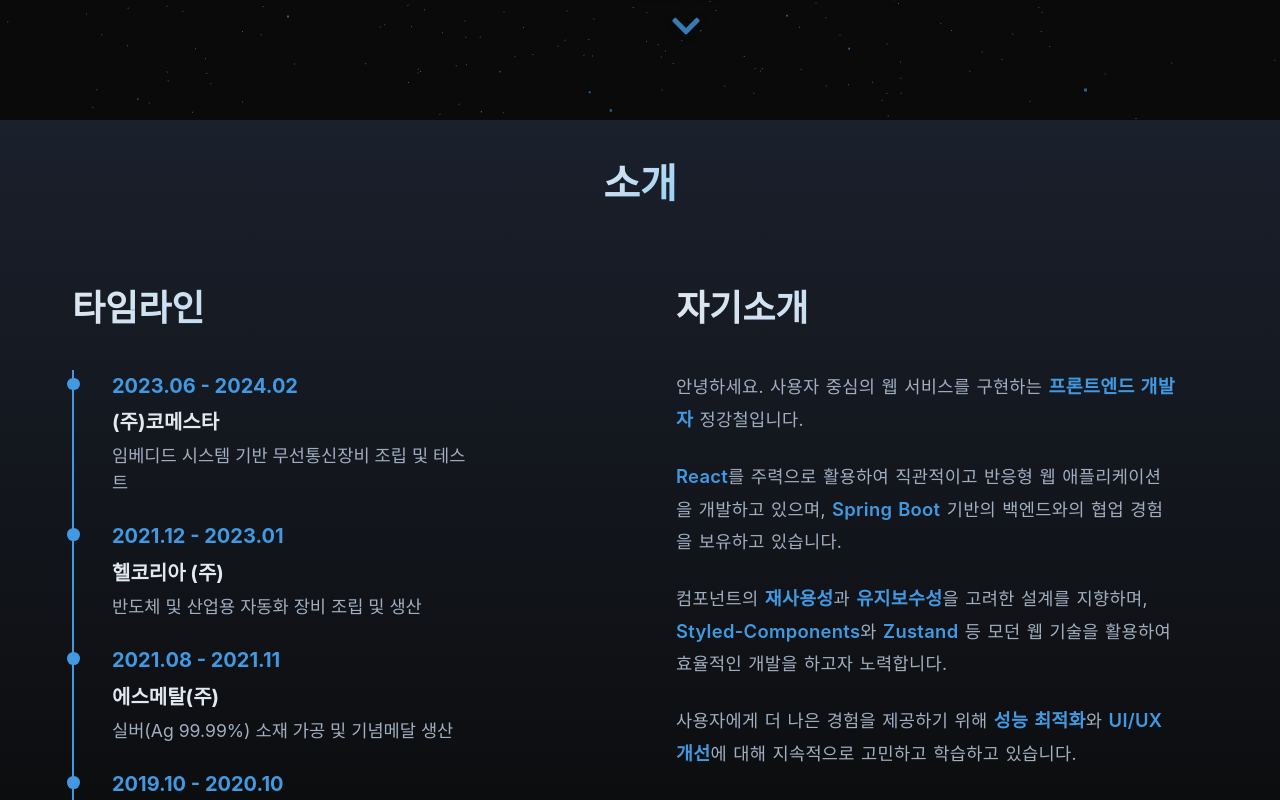
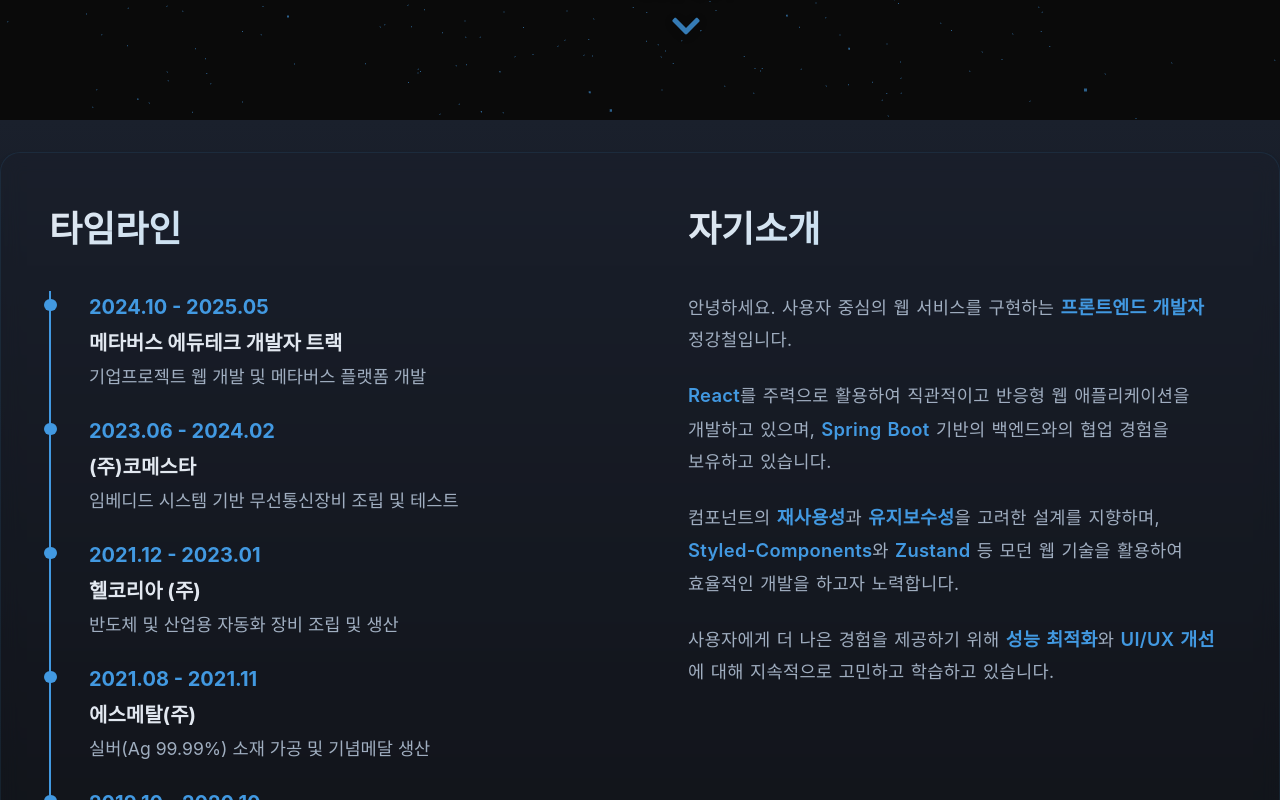
Before and after one commit to joung886/portfolio, a React (Vite) app: page / in a window 1280 px wide. Shown: the part 680-1480 px from the top of the page. Built offline with nearby package versions, Linux system fonts and the light colour scheme.

Commit message:
feat: About 섹션 레이아웃 개선 및 메타버스 트랙 추가

```diff
--- a/src/components/AboutSection.jsx
+++ b/src/components/AboutSection.jsx
@@ -9,7 +9,7 @@ const AboutContainer = styled(SectionContainer)`
   display: flex;
   flex-direction: column;
   align-items: center;
-  justify-content: flex-start;
+  justify-content: center;
   min-height: 80vh;
   position: relative;
 `;
@@ -24,25 +24,37 @@ const SectionTitle = styled(motion.h2)`
 `;
 
 const Content = styled(Container)`
-  max-width: 1400px;
+  max-width: 1600px;
   width: 100%;
   display: flex;
   justify-content: center;
-  align-items: flex-start;
+  align-items: center;
   padding: 0;
+  height: 100%;
 
   @media (max-width: 968px) {
     padding: 0 1rem;
   }
 `;
 
+const ContentBox = styled.div`
+  background: rgba(26, 32, 44, 0.4);
+  backdrop-filter: blur(10px);
+  border: 1px solid rgba(66, 153, 225, 0.1);
+  border-radius: 20px;
+  padding: 3rem;
+  width: 100%;
+  box-shadow: 0 4px 6px rgba(0, 0, 0, 0.1);
+`;
+
 const ContentWrapper = styled.div`
   display: flex;
   width: 100%;
-  max-width: 1200px;
-  gap: 8rem;
-  justify-content: space-between;
-  padding: 0 2rem;
+  max-width: 1400px;
+  gap: 4rem;
+  justify-content: center;
+  align-items: flex-start;
+  margin: 0 auto;
 
   @media (max-width: 968px) {
     flex-direction: column;
@@ -52,11 +64,12 @@ const ContentWrapper = styled.div`
 `;
 
 const LeftSection = styled.div`
-  flex: 0.8;
-  max-width: 400px;
+  flex: 1;
+  max-width: 600px;
   display: flex;
   flex-direction: column;
   align-items: flex-start;
+  padding-top: 0;
 
   @media (max-width: 968px) {
     max-width: 100%;
@@ -65,15 +78,17 @@ const LeftSection = styled.div`
 
 const RightSection = styled.div`
   flex: 1;
-  max-width: 500px;
+  max-width: 800px;
   display: flex;
   flex-direction: column;
   align-items: flex-start;
-  margin-right: 2rem;
+  padding-left: 2rem;
+  padding-top: 0;
 
   @media (max-width: 968px) {
     max-width: 100%;
     margin-right: 0;
+    padding-left: 0;
   }
 `;
 
@@ -144,7 +159,9 @@ const Description = styled(motion.div)`
   line-height: 1.8;
   text-align: left;
   width: 100%;
-  max-width: 800px;
+  max-width: 100%;
+  word-break: keep-all;
+  overflow-wrap: break-word;
 
   p {
     margin-bottom: 1.5rem;
@@ -161,6 +178,7 @@ const Description = styled(motion.div)`
     font-size: 1.15rem;
     font-weight: 600;
     position: relative;
+    display: inline;
 
     &:after {
       content: "";
@@ -221,14 +239,8 @@ const AboutText = styled.p`
 const AboutSection = () => {
   return (
     <AboutContainer id="about">
-      <SectionTitle
-        initial={{ opacity: 0, y: 20 }}
-        animate={{ opacity: 1, y: 0 }}
-        transition={{ duration: 0.5 }}
-      >
-        소개
-      </SectionTitle>
       <Content>
+        <ContentBox>
           <ContentWrapper>
             <LeftSection>
               <Title
@@ -239,6 +251,19 @@ const AboutSection = () => {
                 타임라인
               </Title>
               <Timeline>
+                <TimelineItem
+                  initial={{ opacity: 0, x: -20 }}
+                  animate={{ opacity: 1, x: 0 }}
+                  transition={{ duration: 0.5, delay: 0.2 }}
+                >
+                  <TimelineDate>2024.10 - 2025.05</TimelineDate>
+                  <TimelineCompany>
+                    메타버스 에듀테크 개발자 트랙
+                  </TimelineCompany>
+                  <TimelineDescription>
+                    기업프로젝트 웹 개발 및 메타버스 플랫폼 개발
+                  </TimelineDescription>
+                </TimelineItem>
                 <TimelineItem
                   initial={{ opacity: 0, x: -20 }}
                   animate={{ opacity: 1, x: 0 }}
@@ -303,15 +328,16 @@ const AboutSection = () => {
                   <strong>프론트엔드 개발자</strong> 정강철입니다.
                 </p>
                 <p>
-                <strong>React</strong>를 주력으로 활용하여 직관적이고 반응형 웹
-                애플리케이션을 개발하고 있으며, <strong>Spring Boot</strong>{" "}
-                기반의 백엔드와의 협업 경험을 보유하고 있습니다.
+                  <strong>React</strong>를 주력으로 활용하여 직관적이고 반응형
+                  웹 애플리케이션을 개발하고 있으며,{" "}
+                  <strong>Spring Boot</strong> 기반의 백엔드와의 협업 경험을
+                  보유하고 있습니다.
                 </p>
                 <p>
                   컴포넌트의 <strong>재사용성</strong>과{" "}
                   <strong>유지보수성</strong>을 고려한 설계를 지향하며,{" "}
-                <strong>Styled-Components</strong>와 <strong>Zustand</strong> 등
-                모던 웹 기술을 활용하여 효율적인 개발을 하고자 노력합니다.
+                  <strong>Styled-Components</strong>와 <strong>Zustand</strong>{" "}
+                  등 모던 웹 기술을 활용하여 효율적인 개발을 하고자 노력합니다.
                 </p>
                 <p>
                   사용자에게 더 나은 경험을 제공하기 위해{" "}
@@ -321,6 +347,7 @@ const AboutSection = () => {
               </Description>
             </RightSection>
           </ContentWrapper>
+        </ContentBox>
       </Content>
     </AboutContainer>
   );
--- a/src/components/IntroSection.jsx
+++ b/src/components/IntroSection.jsx
@@ -255,13 +255,6 @@ const IntroSection = () => {
             animate={{ opacity: 1, y: 0 }}
             transition={{ duration: 0.5, delay: 0.6 }}
           >
-            <Button
-              as="div"
-              whileHover={{ scale: 1.05 }}
-              whileTap={{ scale: 0.95 }}
-            >
-              기술 블로그
-            </Button>
           </ButtonContainer>
           <SocialLinks
             initial={{ opacity: 0, y: 20 }}
```
Lines whose indentation alone changed are shown as unchanged.
